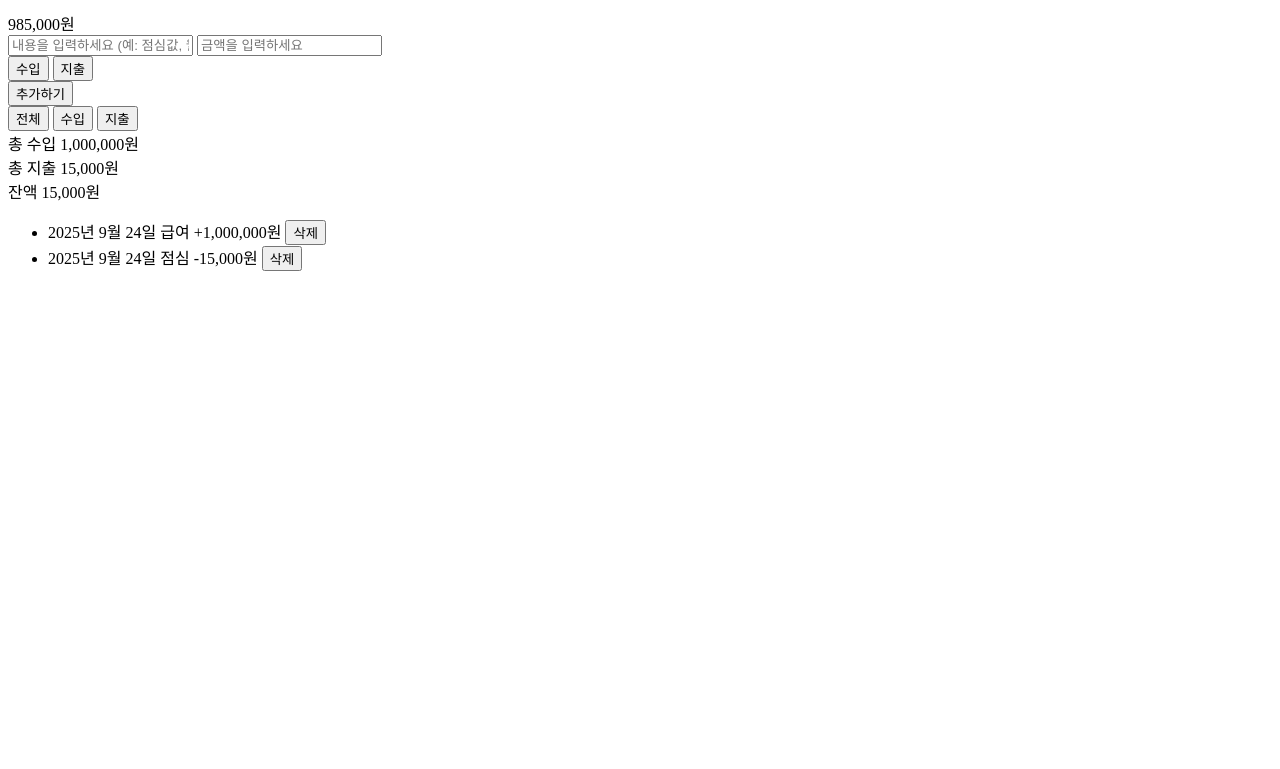
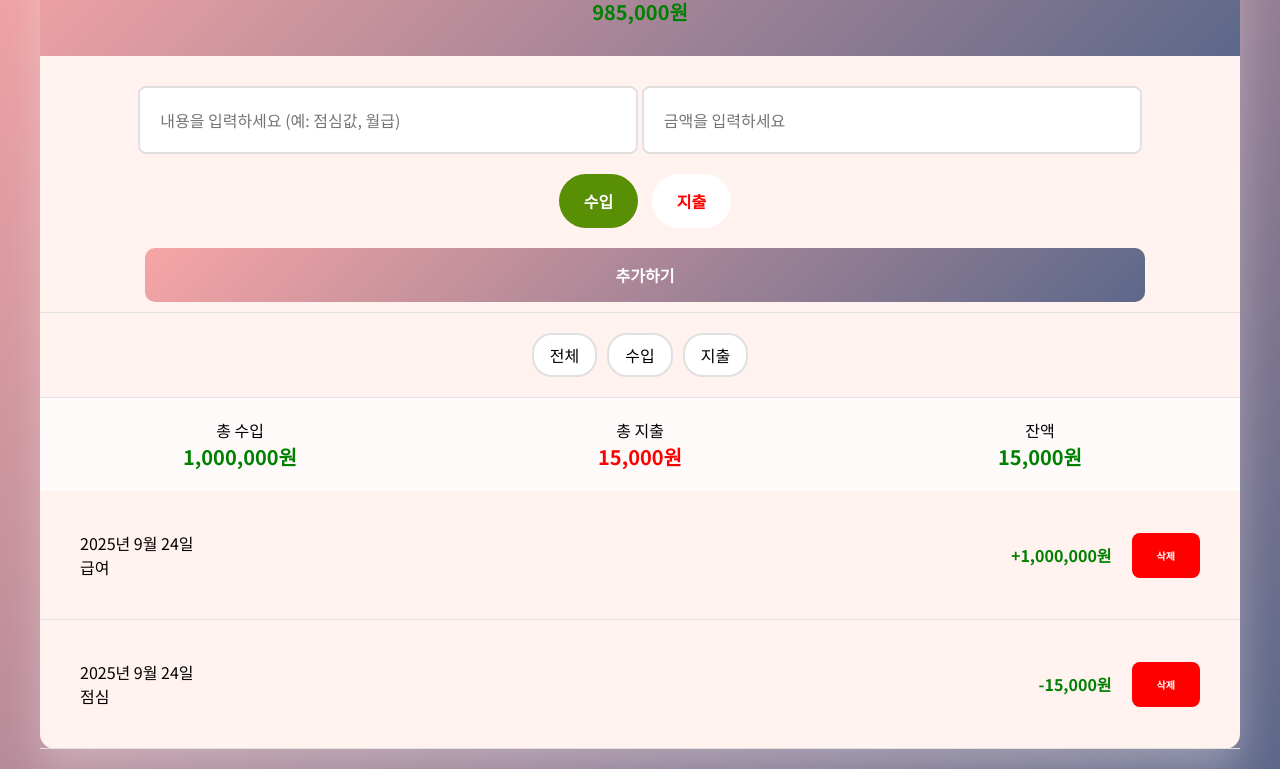
Before and after one commit to xxh3898/myBudget, a plain HTML site: page index.html in a window 1280 px wide. Shown: the part 118-887 px from the top of the page. Before the commit the page ends 800 px from the top, so only its background shows below. Drawn offline with Linux system fonts and the light colour scheme.

Commit message:
html 수정 및 css 구현

```diff
--- a/index.html
+++ b/index.html
@@ -6,6 +6,9 @@
     <meta name="viewport" content="width=device-width, initial-scale=1.0">
     <title>My Budget</title>
 
+    <link rel="preconnect" href="https://fonts.googleapis.com">
+    <link rel="preconnect" href="https://fonts.gstatic.com" crossorigin>
+    <link href="https://fonts.googleapis.com/css2?family=Noto+Sans+KR:wght@100..900&display=swap" rel="stylesheet">
     <link rel="stylesheet" href="./style.css">
 </head>
 
@@ -25,9 +28,9 @@
                 <input type="number" placeholder="금액을 입력하세요" id="amount">
             </div>
 
-            <div class="btn">
-                <button>수입</button>
-                <button>지출</button>
+            <div class="input-btn">
+                <button id="income">수입</button>
+                <button id="expense">지출</button>
             </div>
 
             <button class="add-btn">추가하기</button>
@@ -43,7 +46,6 @@
 
         <!-- 요약 영역: 총 수입, 총 지출, 현재 잔액 표시 -->
         <div class="summary">
-            <section class="present">
             <div class="income">
                 <span class="label">총 수입</span>
                 <span id="total-income">1,000,000원</span>
@@ -58,23 +60,32 @@
                 <span class="label">잔액</span>
                 <span id="total-balance">15,000원</span>
             </div>
-            </section>
         </div>
 
         <!-- 목록 영역: 내역(날짜, 내용, 금액, 타입) + 삭제 버튼 -->
         <div class="transaction-list">
             <ul>
                 <li>
+                    <div class="left">
                         <time class="date" datetime="2025-09-24">2025년 9월 24일</time>
                         <span class="description">급여</span>
+                    </div>
+
+                    <div class="right">
                         <span class="amount">+1,000,000원</span>
                         <button class="delete-btn">삭제</button>
+                    </div>
                 </li>
                 <li>
+                    <div class="left">
                         <time class="date" datetime="2025-09-24">2025년 9월 24일</time>
                         <span class="description">점심</span>
+                    </div>
+
+                    <div class="right">
                         <span class="amount">-15,000원</span>
                         <button class="delete-btn">삭제</button>
+                    </div>
                 </li>
             </ul>
         </div>
--- a/style.css
+++ b/style.css
@@ -0,0 +1,224 @@
+* {
+    margin: 0;
+    padding: 0;
+    box-sizing: border-box;
+    font-family: "Noto Sans KR", sans-serif;
+    font-optical-sizing: auto;
+    font-weight: normal;
+    font-style: normal;
+}
+
+
+ul {
+    list-style: none;
+}
+
+body {
+    min-height: 100vh;
+    font-family: "Noto Sans KR", sans-serif;
+    font-optical-sizing: auto;
+    font-style: normal;
+    font-weight: 400;
+    background: linear-gradient(135deg, #F7A5A5, #5D688A);
+    padding: 20px;
+}
+
+button {
+    border: none;
+    outline: none;
+}
+
+button:hover {
+    scale: 0.98;
+}
+
+.container {
+    max-width: 1200px;
+    margin: 0 auto;
+    background: #FFF2EF;
+    border-radius: 15px;
+    box-shadow: 0 20px 40px rgba(255, 245, 245, 0.336);
+}
+
+header {
+    background: linear-gradient(135deg, #F7A5A5, #5D688A);
+    color: white;
+    text-align: center;
+    padding: 30px 0;
+}
+
+header p {
+    font-size: 13px;
+    ;
+}
+
+header span {
+    font-size: 20px;
+    ;
+}
+
+#balance {
+    color: green;
+    font-weight: bold;
+}
+
+.input {
+    display: flex;
+    flex-direction: column;
+    padding: 10px;
+    border-bottom: 1px solid rgb(224, 224, 224);
+    /* justify-content: center; */
+    align-items: center;
+}
+
+.input input {
+    width: 500px;
+    padding: 20px;
+    border: 2px solid rgb(224, 224, 224);
+    border-radius: 8px;
+    font-size: 16px;
+    outline: none;
+    transition: border-color 0.3s ease;
+    /* justify-content: center; */
+    align-items: center;
+}
+
+.input-content {
+    /* justify-content: space-between; */
+    padding: 20px;
+
+}
+
+.input button {
+    margin-left: 10px;
+    padding: 15px 25px;
+    cursor: pointer;
+    font-size: 16px;
+    font-weight: 600;
+    transition: transform 0.3s ease;
+}
+
+#income {
+    border-radius: 30px;
+    background: rgb(88, 143, 5);
+    color: white;
+}
+
+#expense {
+    border-radius: 30px;
+    background: white;
+    color: red;
+}
+
+
+.add-btn {
+    flex: 1;
+    width: 1000px;
+    margin-top: 20px;
+    border-radius: 10px;
+    color: white;
+    background: linear-gradient(135deg, #F7A5A5, #5D688A);
+}
+
+.filter-btn {
+    display: flex;
+    justify-content: center;
+    padding: 20px;
+    border-bottom: 1px solid rgb(224, 224, 224);
+    gap: 10px;
+}
+
+.filter-btn button {
+    padding: 8px 16px;
+    border: 2px solid rgb(224, 224, 224);
+    background: white;
+    border-radius: 20px;
+    cursor: pointer;
+    font-size: 16px;
+    transition: all 0.3s ease;
+}
+
+.filter-btn button:hover,
+.filter-btn button.active {
+    background: #5D688A;
+    color: white;
+    border-color: #5d688a;
+}
+
+.summary {
+    background: rgb(255, 250, 250);
+    display: flex;
+}
+
+.summary div {
+    display: flex;
+    flex: 1;
+    flex-direction: column;
+    justify-content: center;
+    align-items: center;
+    padding: 20px 0;
+}
+
+#total-income,
+#total-expense,
+#total-balance {
+    font-weight: bold;
+    font-size: 20px;
+}
+
+#total-income,
+#total-balance {
+    color: green;
+}
+
+#total-expense {
+    color: red;
+}
+
+.transaction-list li {
+    /* border: 0.01px solid black; */
+    border-bottom: 1px solid rgb(224, 224, 224);
+    display: flex;
+    justify-content: space-between;
+    /* padding: 0 40px 0 40px; */
+    padding: 40px;
+}
+
+.transaction-list div {
+    font-size: 16px;
+}
+
+.left {
+    display: flex;
+    flex-direction: column;
+}
+
+.right {
+    display: flex;
+    flex-direction: row;
+    align-items: center;
+    gap: 10px;
+    font-size: 16px;
+}
+
+.right span {
+    margin: 0;
+}
+
+
+.delete-btn {
+    background: red;
+    color: white;
+    margin-left: 10px;
+    padding: 15px 25px;
+    border-radius: 8px;
+    cursor: pointer;
+    font-size: 10px;
+    font-weight: 600;
+    transition: transform 0.3s ease;
+}
+
+.amount {
+    color: green;
+    font-weight: bold;
+}
```
Lines whose indentation alone changed are shown as unchanged.
